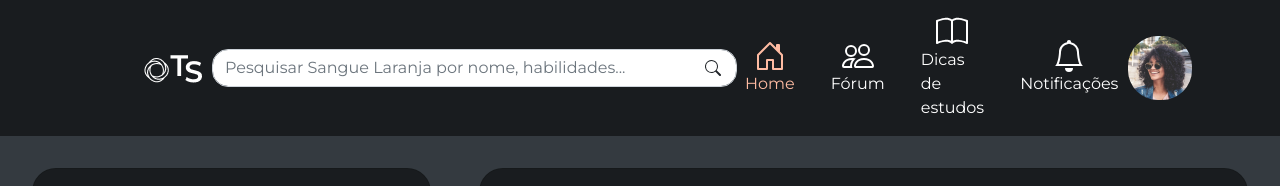
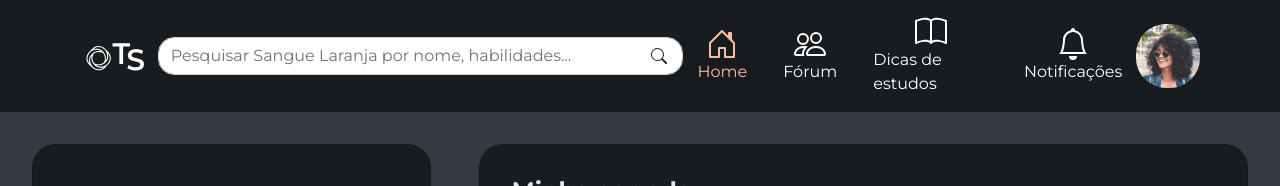
Before and after one commit to Squad2-FCamara/hackathon-squad2-frontend, a React (Vite) app: page / in a window 1280 px wide. Shown: the top 186 px of the page. Built offline with nearby package versions, Linux system fonts and the light colour scheme; no server answers.

Commit message:
Arrumando espaços entre ícones.

```diff
--- a/src/components/Header/styles.module.scss
+++ b/src/components/Header/styles.module.scss
@@ -7,8 +7,8 @@
   width: 100%;
   top: 0;
   z-index: 99;
-  padding-left: 5rem;
-  padding-right: 5rem;
+  padding-left: 1rem;
+  padding-right: 1rem;
   a {
     display: flex;
     flex-direction: column;
```
